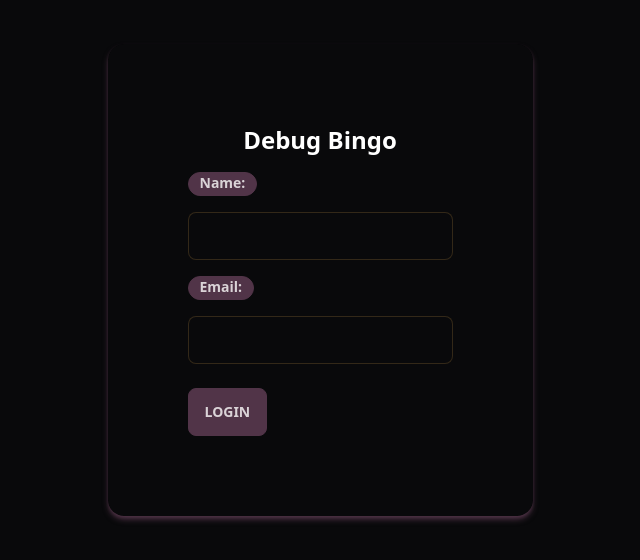
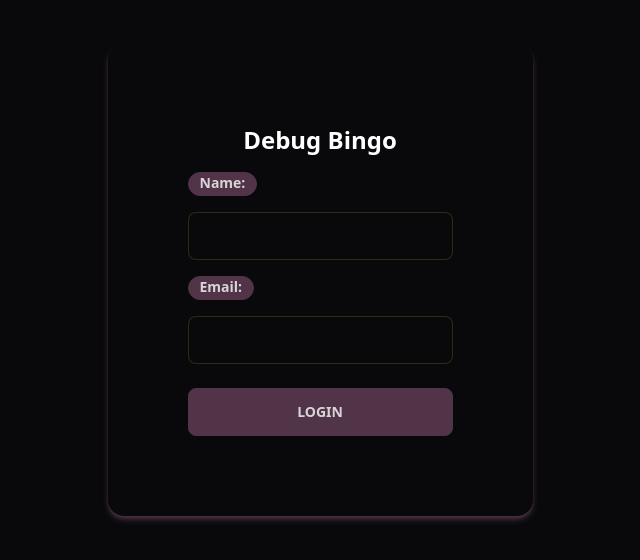
Before and after one commit to RahulRST/debug-bingo-fe, a React (Vite) app: page / in a window 1280 px wide. Shown: the part 120-680 px from the top of the page, without its empty margins (320-960 px from the left). Built offline with nearby package versions, Linux system fonts and the light colour scheme.

Commit message:
layout login changes

```diff
--- a/src/pages/login.tsx
+++ b/src/pages/login.tsx
@@ -52,7 +52,7 @@ const Login: () => JSX.Element = () => {
         <h2 className="text-2xl font-semibold mb-4 text-primary text-center">
           Debug Bingo
         </h2>
-        <form onSubmit={handleSubmit}>
+        <form className="flex flex-col" onSubmit={handleSubmit}>
           <div className="mb-4">
             <label
               htmlFor="name"
```
